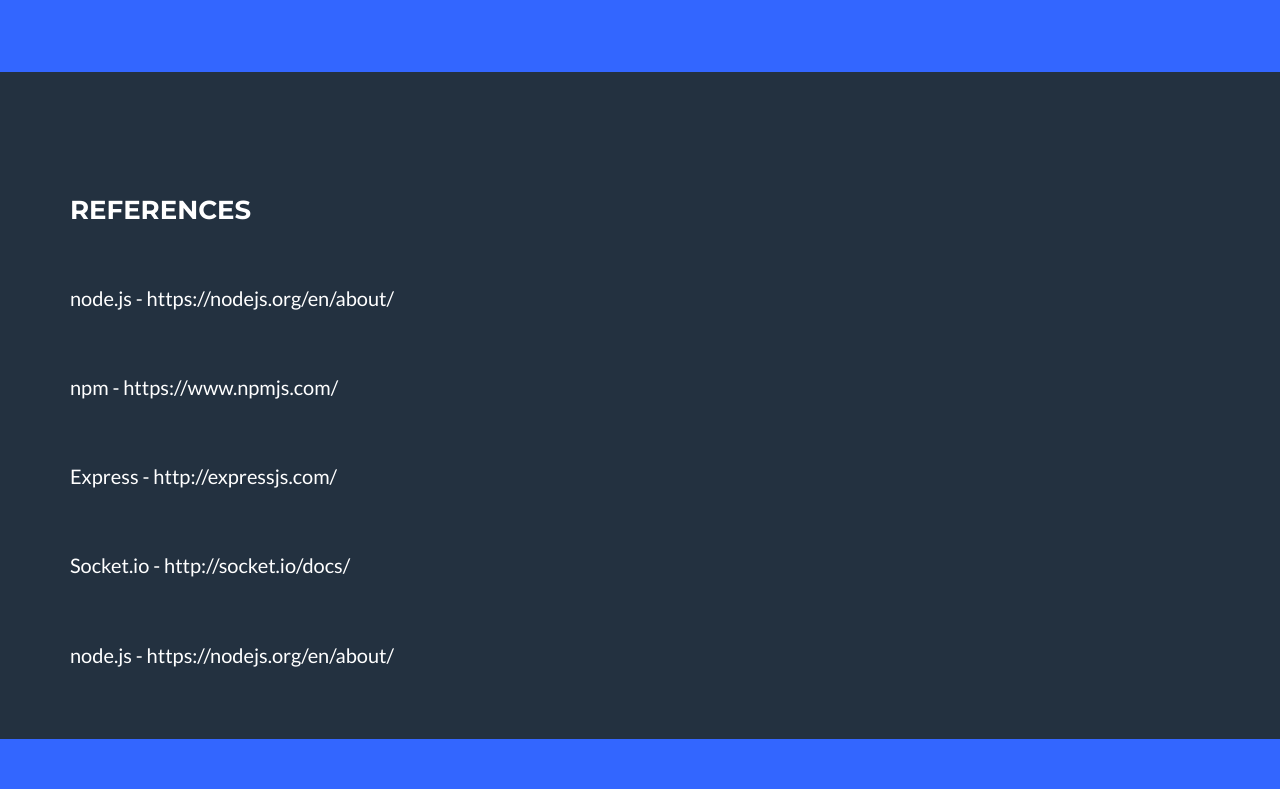
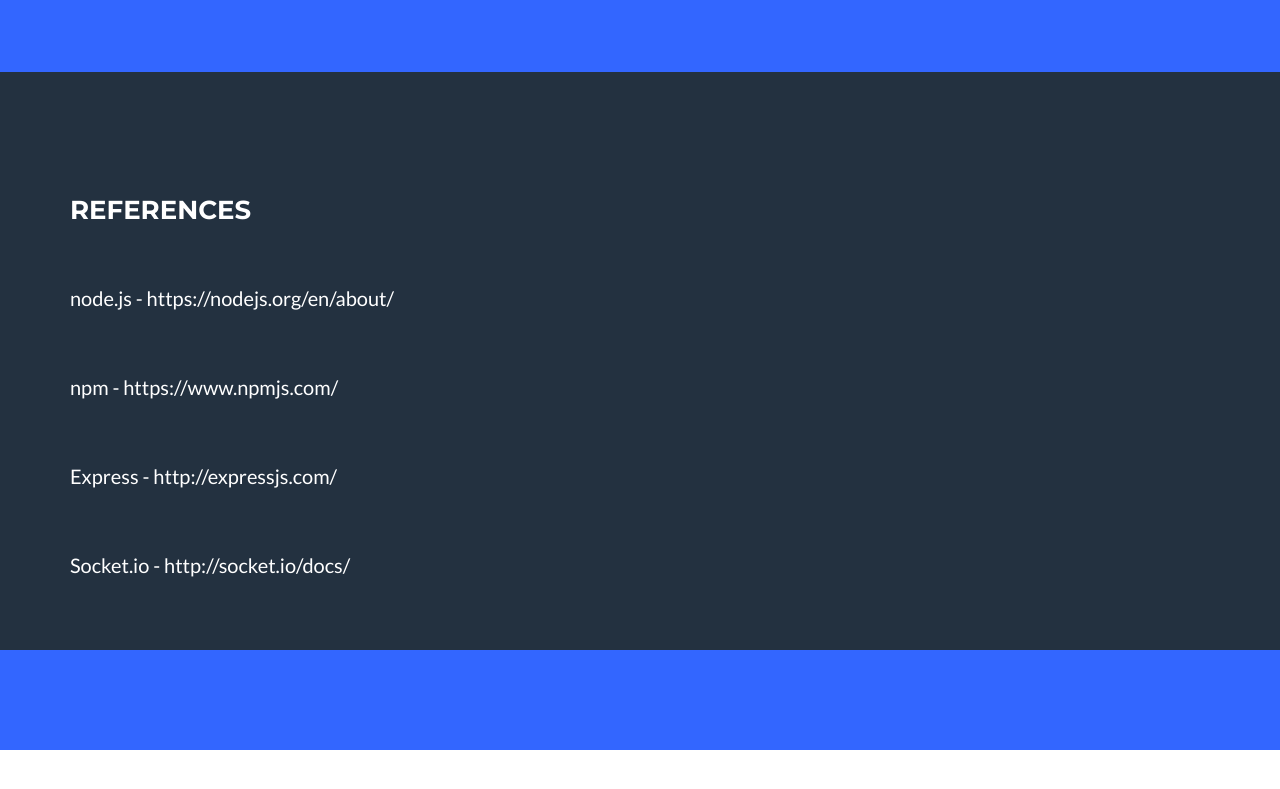
Before and after one commit to bmin11/Portfolio, a website: page portf/SnakeDoc.html in a window 1280 px wide. Shown: the part 3480-4269 px from the top of the page. After the commit the page ends 4230 px from the top, so only its background shows below. Drawn offline with nearby package versions, Linux system fonts and the light colour scheme.

Commit message:
Unnecessary Line
Deleted unnecessary line

```diff
--- a/portf/SnakeDoc.html
+++ b/portf/SnakeDoc.html
@@ -194,7 +194,6 @@
                     <p><a href="https://www.npmjs.com/" id="a">npm - https://www.npmjs.com/</a></p>
                     <p><a href="http://expressjs.com/" id="a">Express - http://expressjs.com/</a></p>
                     <p><a href="http://socket.io/docs/" id="a">Socket.io - http://socket.io/docs/</a></p>
-                    <p><a href="https://nodejs.org/en/about/" id="a">node.js - https://nodejs.org/en/about/</a></p>
                 </div>
             </div>
         </div>
```
